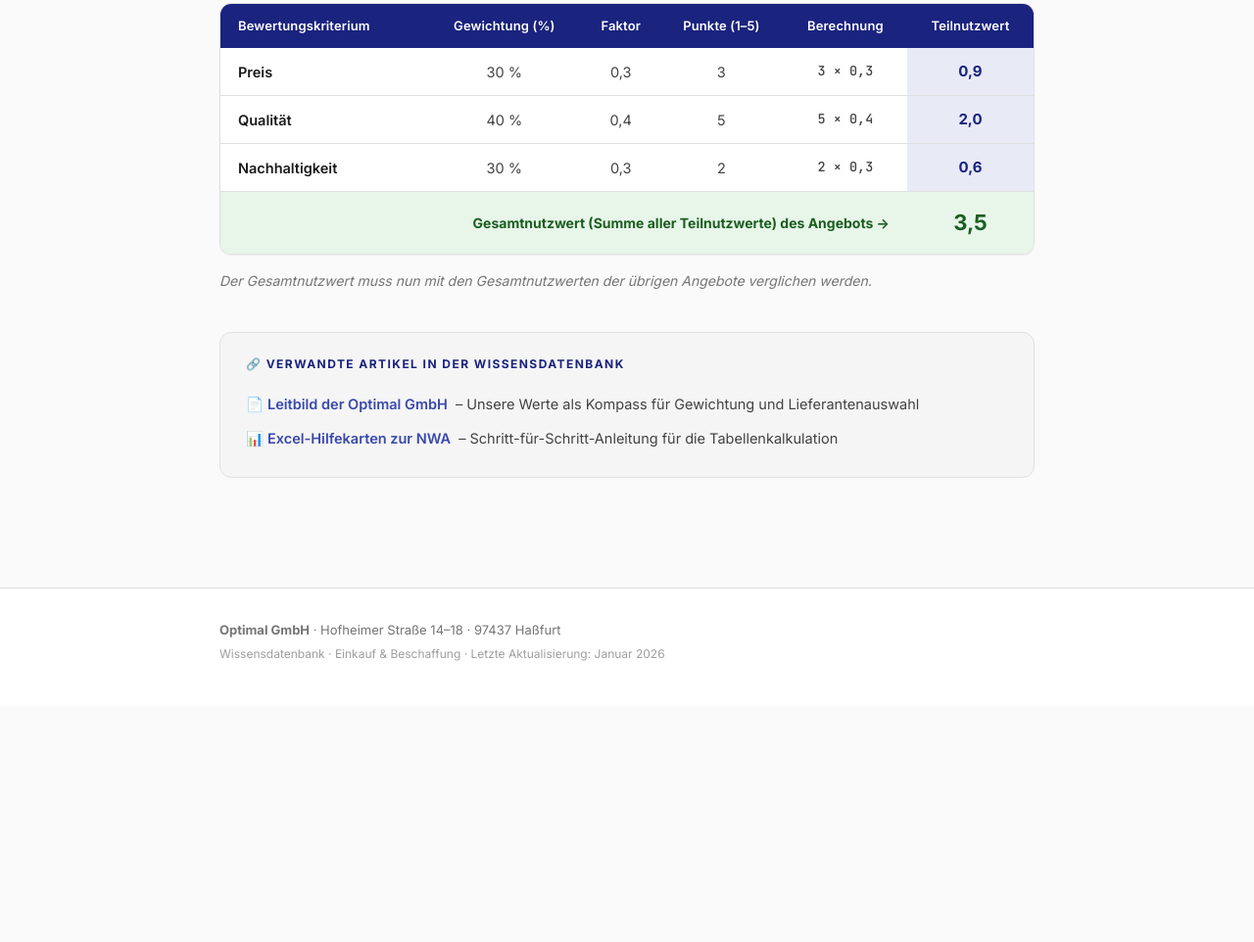
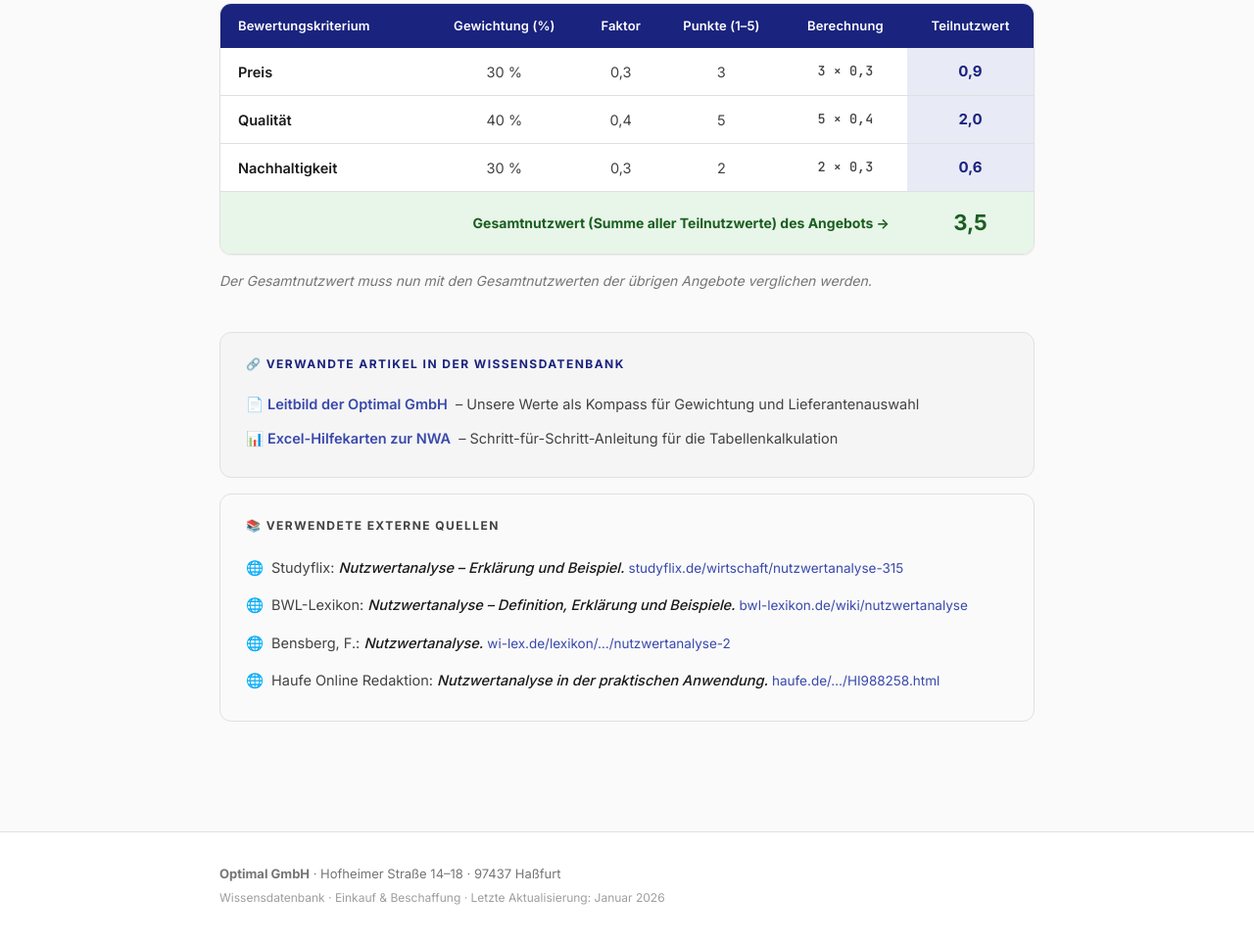
Before and after one commit to MoritzBock/Intranet-Optimal-GmbH, a plain HTML site: page index.html in a window 1280 px wide. Shown: the part 3589-4551 px from the top of the page at 98% size. Before the commit the page ends 4310 px from the top, so only its background shows below. Drawn offline with Linux system fonts and the light colour scheme.

Commit message:
Add files via upload

```diff
--- a/index.html
+++ b/index.html
@@ -390,6 +390,29 @@
     }
     .related li a:hover strong { color: var(--blue-900); text-decoration: underline; }
 
+    /* ── Externe Quellen (zweite Box unter den verwandten Artikeln) ── */
+    .related.sources { margin-top: 16px; background: var(--gray-50); }
+    .related.sources h3 { color: var(--gray-700); }
+    .related.sources li {
+      padding: 8px 0;
+      line-height: 1.55;
+      display: flex; gap: 4px; align-items: baseline;
+    }
+    .related.sources li .ico { flex-shrink: 0; }
+    .related.sources li em {
+      font-style: italic;
+      color: var(--gray-900);
+      font-weight: 500;
+    }
+    .related.sources li .url {
+      color: var(--blue-500);
+      word-break: break-all;
+      font-size: 13.5px;
+      /* sieht aus wie ein Link, ist aber bewusst nicht klickbar */
+      cursor: default;
+      user-select: text;
+    }
+
     /* ── Footer ──────────────────────────────────────────────── */
     footer {
       background: var(--white);
@@ -699,6 +722,37 @@
         </ul>
       </aside>
 
+      <!-- Verwendete externe Quellen -->
+      <aside class="related sources">
+        <h3>📚 VERWENDETE EXTERNE QUELLEN</h3>
+        <ul>
+          <li>
+            <span class="ico">🌐</span>
+            <span>Studyflix: <em>Nutzwertanalyse&nbsp;–&nbsp;Erklärung und Beispiel.</em>
+              <span class="url">studyflix.de/wirtschaft/nutzwertanalyse-315</span>
+            </span>
+          </li>
+          <li>
+            <span class="ico">🌐</span>
+            <span>BWL-Lexikon: <em>Nutzwertanalyse&nbsp;–&nbsp;Definition, Erklärung und Beispiele.</em>
+              <span class="url">bwl-lexikon.de/wiki/nutzwertanalyse</span>
+            </span>
+          </li>
+          <li>
+            <span class="ico">🌐</span>
+            <span>Bensberg,&nbsp;F.: <em>Nutzwertanalyse.</em>
+              <span class="url">wi-lex.de/lexikon/&#8230;/nutzwertanalyse-2</span>
+            </span>
+          </li>
+          <li>
+            <span class="ico">🌐</span>
+            <span>Haufe Online Redaktion: <em>Nutzwertanalyse in der praktischen Anwendung.</em>
+              <span class="url">haufe.de/&#8230;/HI988258.html</span>
+            </span>
+          </li>
+        </ul>
+      </aside>
+
     </div>
   </main>
 
```
